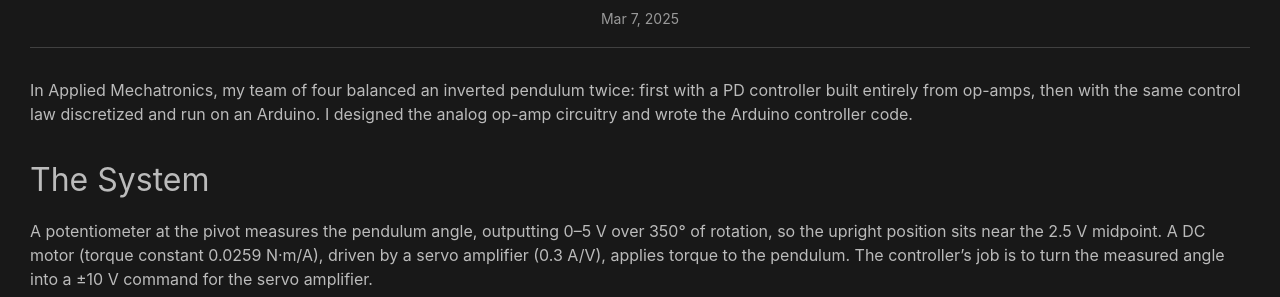
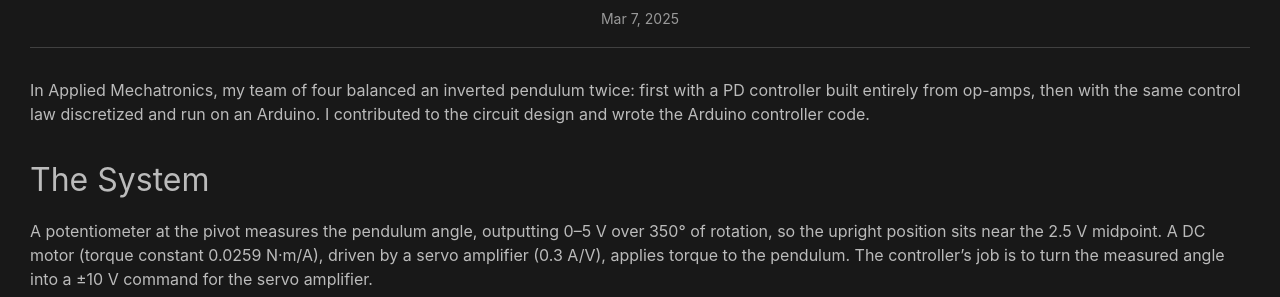
Before and after one commit to jacan20/portfolio, a Jekyll site: the page built from _posts/2025-03-07-analog-inverted-pendulum-controller.md, in a window 1280 px wide and 900 px high. Shown: the part 216-513 px from the top of the window. Built offline with Jekyll 4.4.1, drawn with Linux system fonts in a browser that asks for light colours.

Commit message:
Soften circuit design credit on pendulum page
Co-Authored-By: Claude Opus 5.5 <noreply@anthropic.com>
Claude-Session: https://claude.ai/code/session_01KyzwqWajTaqgwRNoXRCdA9

```diff
--- a/_posts/2025-03-07-analog-inverted-pendulum-controller.md
+++ b/_posts/2025-03-07-analog-inverted-pendulum-controller.md
@@ -5,7 +5,7 @@ date: 2025-03-07
 categories: [Academic Project]
 ---
 
-In Applied Mechatronics, my team of four balanced an inverted pendulum twice: first with a PD controller built entirely from op-amps, then with the same control law discretized and run on an Arduino. I designed the analog op-amp circuitry and wrote the Arduino controller code.
+In Applied Mechatronics, my team of four balanced an inverted pendulum twice: first with a PD controller built entirely from op-amps, then with the same control law discretized and run on an Arduino. I contributed to the circuit design and wrote the Arduino controller code.
 
 ## The System
 
```
